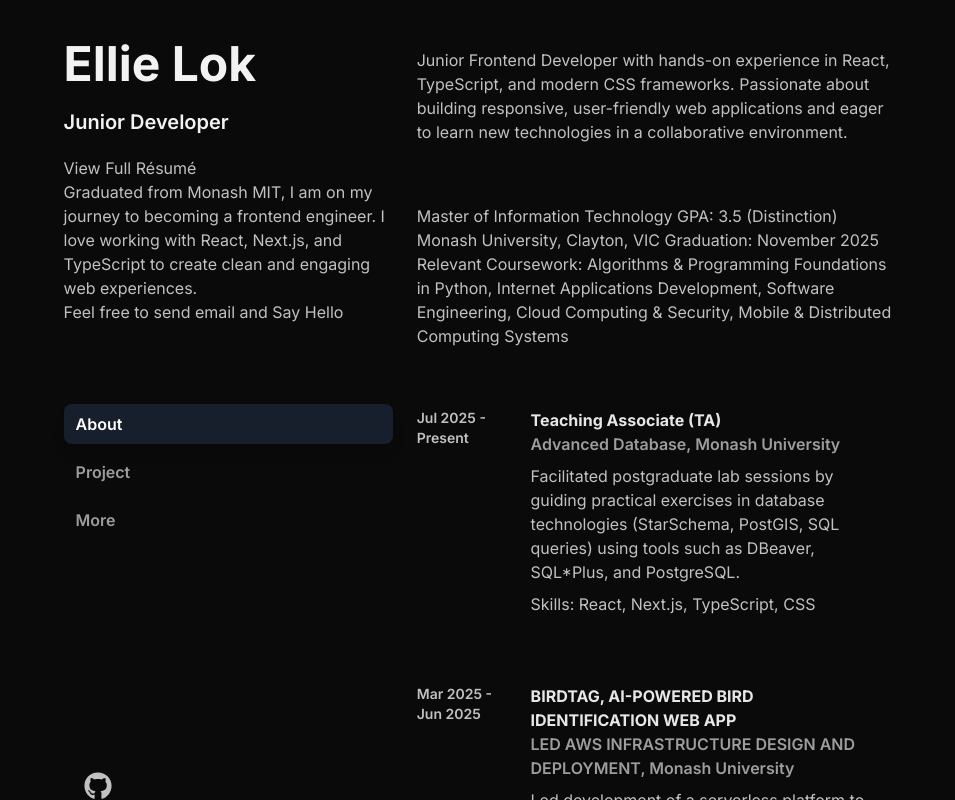
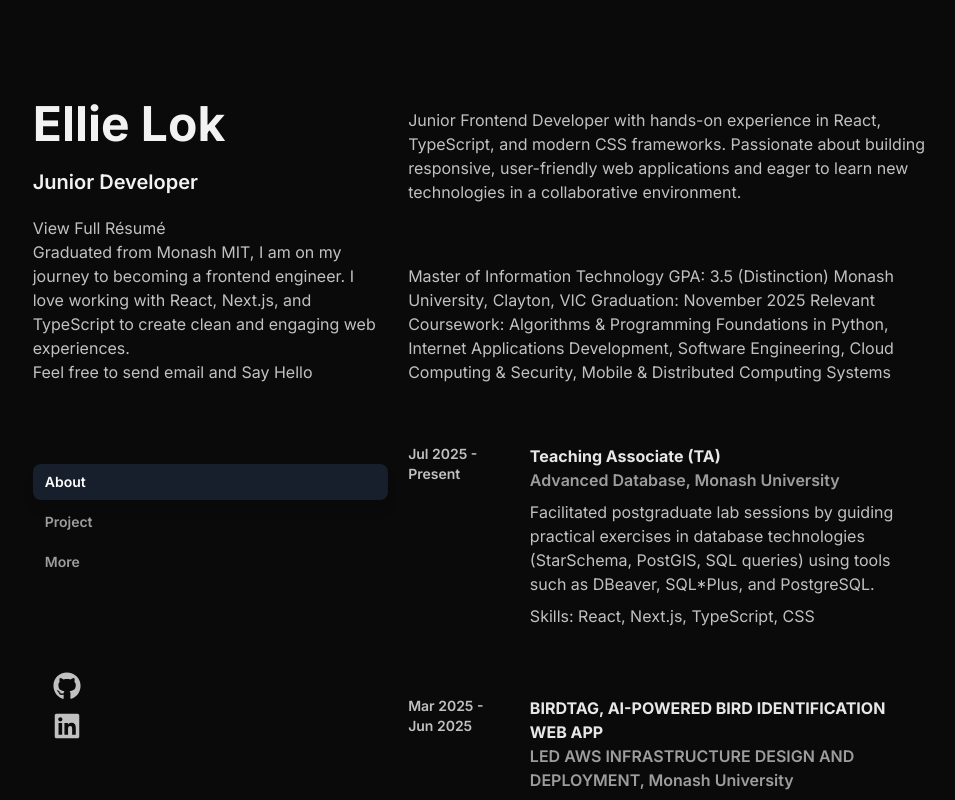
Before and after one commit to ellielok/www.ellielok.com, a Next.js app: page / in a window 1280 px wide. Shown: the top 800 px of the page, without its empty margins (157-1112 px from the left). Built offline with nearby package versions, Linux system fonts and the light colour scheme.

Commit message:
Update overall structure

```diff
--- a/app/page.tsx
+++ b/app/page.tsx
@@ -14,14 +14,18 @@ import {
 
 export default function Home() {
   return (
-    <div className="flex flex-col lg:flex-row gap-4 mx-10 ">
+    <div className="flex flex-col
+                    px-8 py-20
+                    lg:flex-row lg:px-0 lg:py-0
+                    gap-3">
       {/* Left Space */}
       <div className=" hidden lg:block flex-1 "></div>
 
       {/* Left Column  */}
-      <div className="flex-2 h-fit  my-10
+      <div className="flex-2 h-fit
                       lg:top-0 lg:h-screen lg:sticky
-                      top-10 self-start ">
+                      top-10 self-start
+                      lg:pt-25">
         <h1 className=" text-2xl font-bold text-white/95 sm:text-3xl md:text-4xl lg:text-5xl ">Ellie Lok</h1>
         <h2 className=" mt-5 mb-5 font-semibold  text-white/95 text-base md:text-xl">Junior Developer</h2>
         <a
@@ -50,7 +54,7 @@ export default function Home() {
 
         <div className="flex flex-wrap gap-3
                         mt-5
-                        lg:flex-col lg:absolute lg:inset-x-0 lg:bottom-0 lg:px-5
+                        lg:flex-col lg:absolute lg:inset-x-0 lg:bottom-0 lg:px-5 lg:py-15
                         ">
           <a href="https://github.com/ellielok" target="_blank" rel="blog">
             <FaGithub size={28} />
@@ -65,7 +69,7 @@ export default function Home() {
 
       {/* Right Column */}
 
-      <div className="flex-3 my-10  scroll-smooth">
+      <div className="flex-3 scroll-smooth pt-25">
         <div id="about-content" className="sticky top-0  py-5 lg:hidden font-bold bg-black text-white/90">
           About Me
         </div>
--- a/component/menu.tsx
+++ b/component/menu.tsx
@@ -65,12 +65,12 @@ export default function Menu() {
 
   return (
     <div className="hidden lg:block mt-20">
-      <ul className="space-y-2">
+      <ul className="space-y-1">
         {items.map((item) => (
           <li key={item.href}>
             <a
               href={item.href}
-              className={`block px-3 py-2 font-semibold rounded-lg transition-all duration-300 ${
+              className={`block px-3 py-2 text-sm font-semibold rounded-lg transition-all duration-300 ${
                 activeId === item.displayId
                   ? "bg-slate-800/70 text-white shadow-lg"
                   : "text-white/60 hover:bg-white/10 hover:text-white/90"
```
